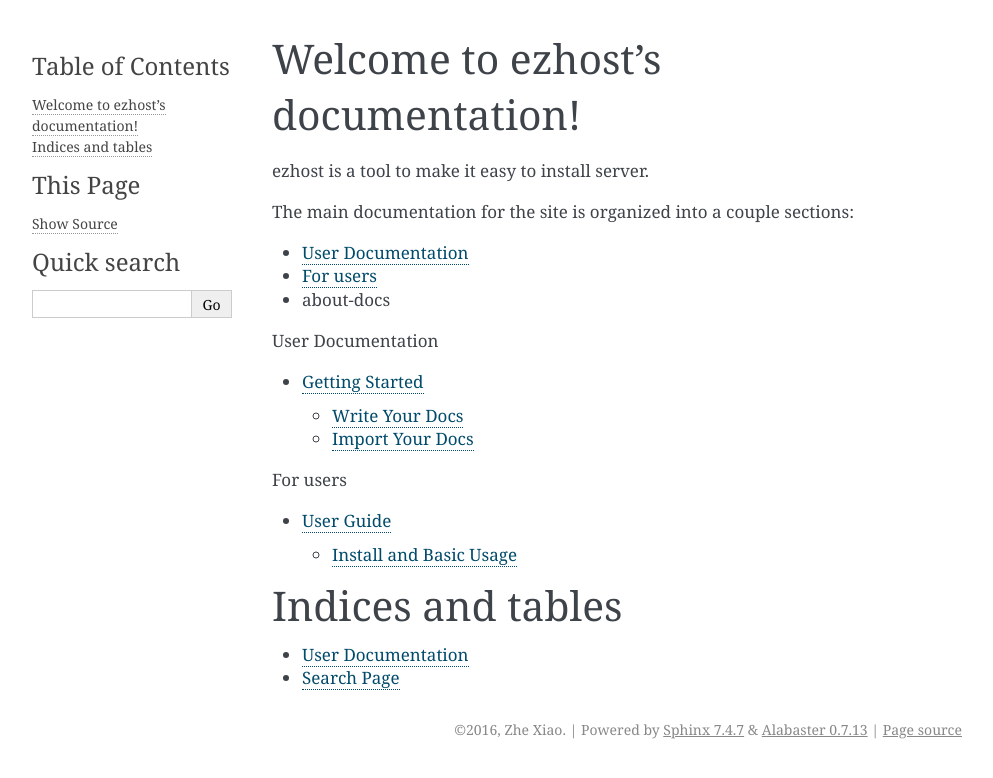
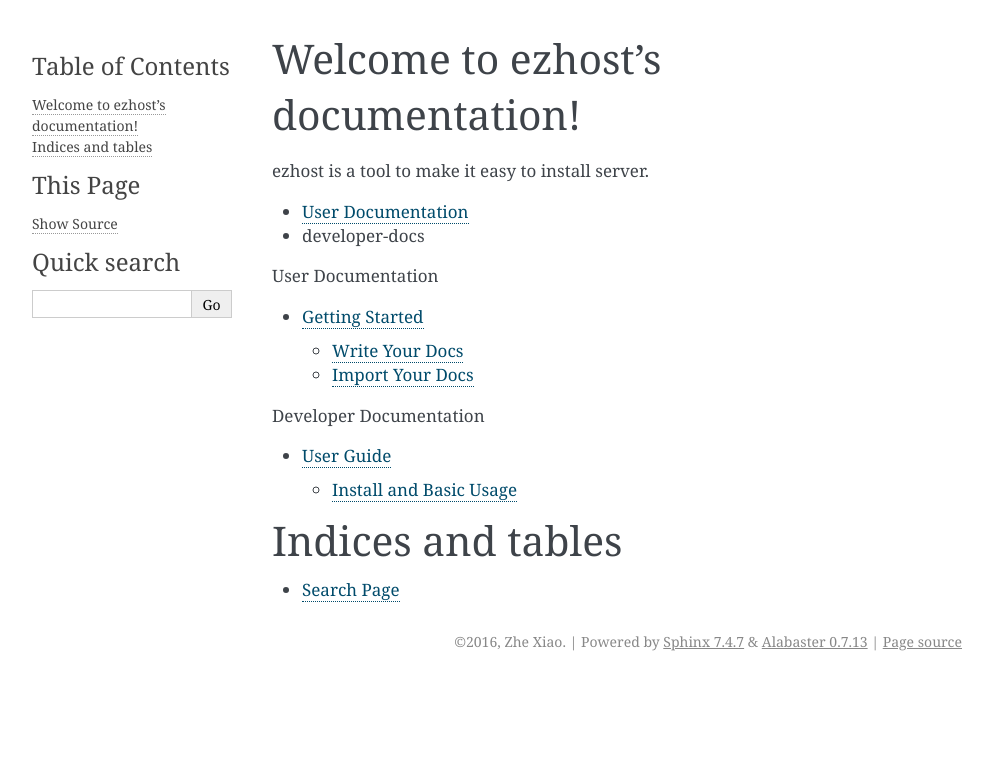
Before and after one commit to zhexiao/ezhost, a Sphinx documentation site: the page built from docs/index.rst, in a window 1280 px wide. Shown: the top 778 px of the page, without its empty margins (148-1141 px from the left). Built offline with Sphinx 7.4.7, drawn with Linux system fonts in a browser that asks for light colours; pages that are not in the unit, such as notebooks, are missing from menus.

Commit message:
Update index.rst

```diff
--- a/docs/index.rst
+++ b/docs/index.rst
@@ -3,12 +3,9 @@
 
 ezhost is a tool to make it easy to install server.
 
-The main documentation for the site is organized into a couple sections:
 
 * :ref:`user-docs`
-* :ref:`feature-docs`
-* :ref:`about-docs`
-
+* :ref:`developer-docs`
 
 .. _user-docs:
 
@@ -22,7 +19,7 @@
 .. _feature-docs:
 
 .. toctree::
-   :caption: For users
+   :caption: Developer Documentation
    :maxdepth: 2
 
    UserGuide/index
@@ -31,5 +28,4 @@
 Indices and tables
 ==================
 
-* :ref:`user-docs`
 * :ref:`search`
```
